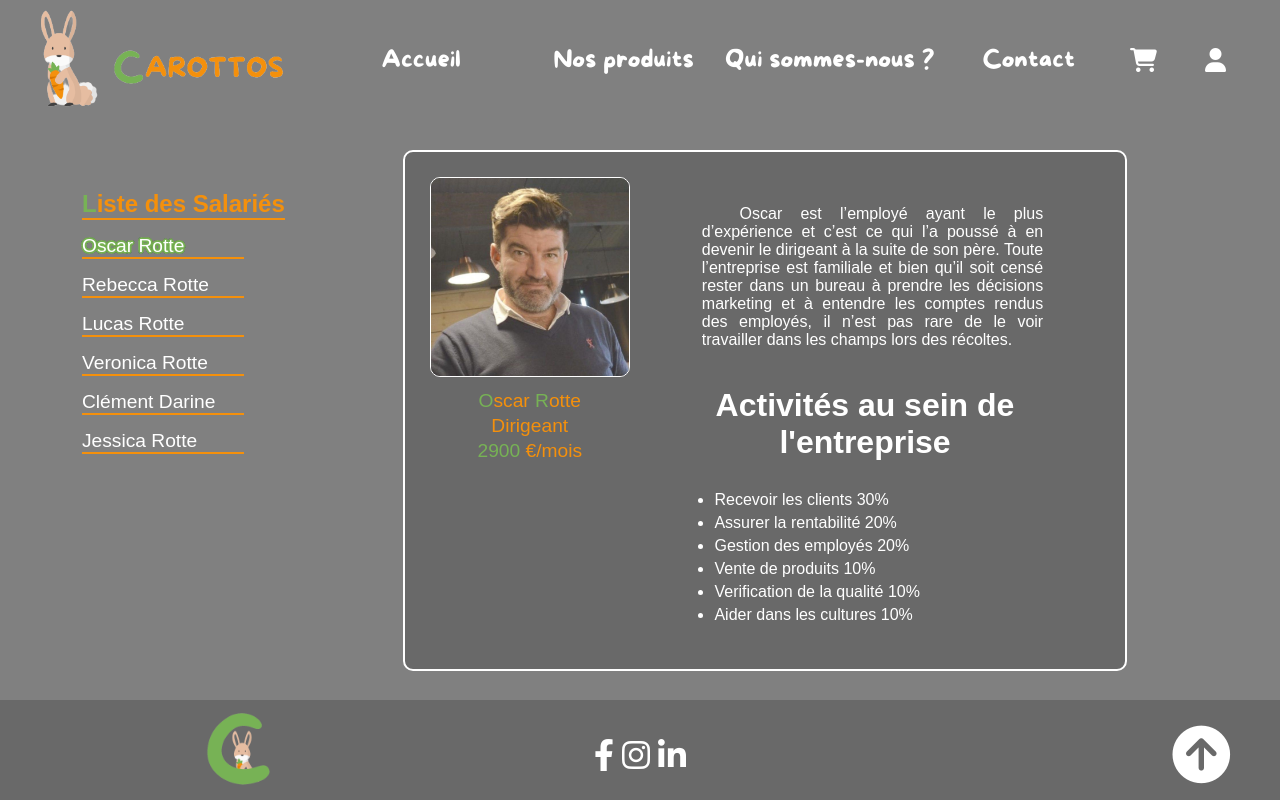
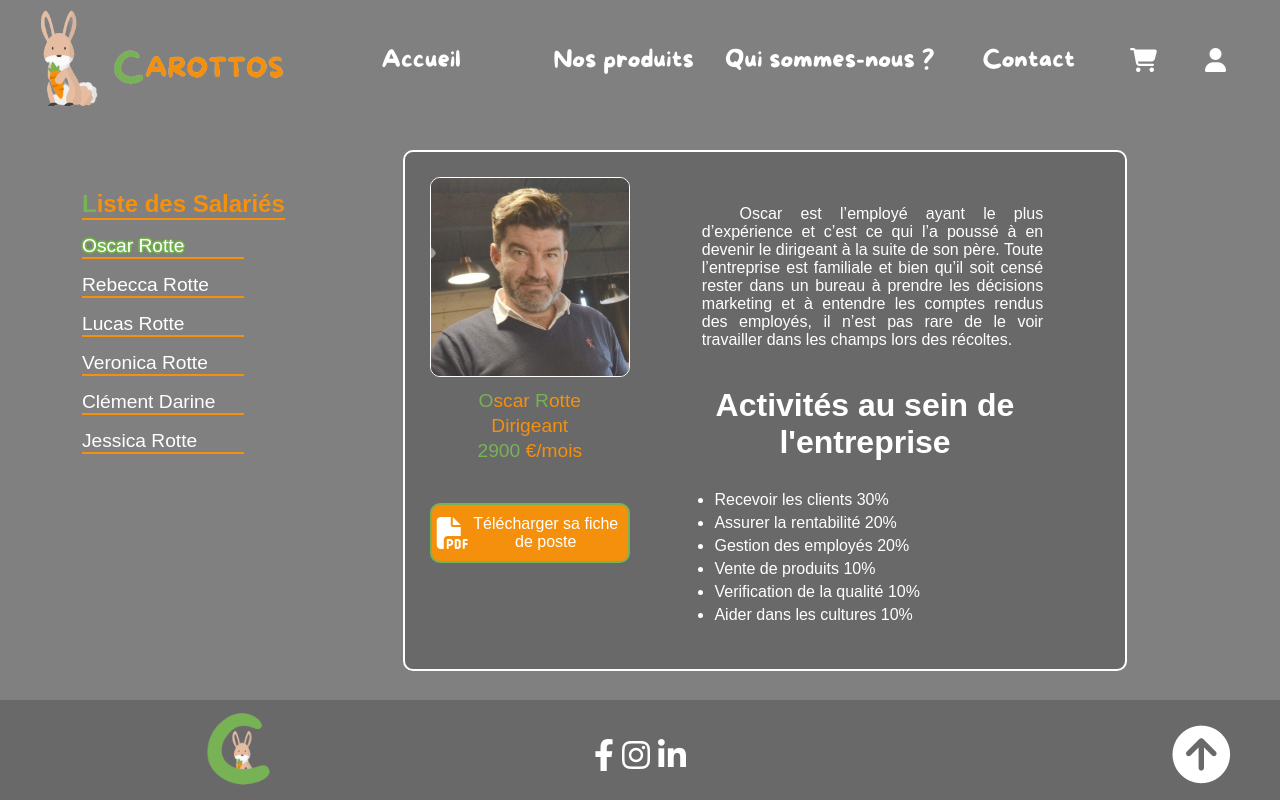
Before and after one commit to EstebanRacine/Carottos, a PHP site: page /organigramme.php?id=1 in a window 1280 px wide. Run offline with PHP 8.4, Linux system fonts and the light colour scheme; some libraries are stand-ins or nearby versions.

Commit message:
Bouton pdf fiche poste

```diff
--- a/organigramme.php
+++ b/organigramme.php
@@ -3,17 +3,17 @@ $id = 0;
 
 $salaries = [
         1 => ['prenom'=> "Oscar", "nom" =>"Rotte", "poste"=> "Dirigeant", "Description" =>"Oscar est l’employé ayant le plus d’expérience et c’est ce qui l’a poussé à en devenir le dirigeant à la suite de son père. Toute l’entreprise est familiale et bien qu’il soit censé rester dans un bureau à prendre les décisions marketing et à entendre les comptes rendus des employés, il n’est pas rare de le voir travailler dans les champs lors des récoltes.", "salaire" => 2900,
-            "activités" => [["nom" => "Recevoir les clients", "pourcent"=>30], ["nom" => "Assurer la rentabilité", "pourcent"=>20], ["nom" => "Gestion des employés", "pourcent"=>20], ["nom" => "Vente de produits", "pourcent"=>10], ["nom" => "Verification de la qualité", "pourcent"=>10], ["nom" => "Aider dans les cultures", "pourcent"=>10]], "img"=>"images/salaries/oscar.jpg"],
+            "activités" => [["nom" => "Recevoir les clients", "pourcent"=>30], ["nom" => "Assurer la rentabilité", "pourcent"=>20], ["nom" => "Gestion des employés", "pourcent"=>20], ["nom" => "Vente de produits", "pourcent"=>10], ["nom" => "Verification de la qualité", "pourcent"=>10], ["nom" => "Aider dans les cultures", "pourcent"=>10]], "img"=>"images/salaries/oscar.jpg", "pdf"=>"pdfPoste/dirigeantCarottos.pdf"],
         2 => ['prenom'=> "Rebecca", "nom" =>"Rotte", "poste"=> "Agriculteur", "Description" =>"Les agriculteurs de la compagnie Carottos sont les acteurs les plus importants de la société. Sans eux il n’y a pas de produits à distribuer. Ils s’occupent de tout ce qui est en rapport direct à la terre et à la pousse de nos légumes. Ils sèment, arrosent et récoltent.", "salaire" => 2300,
-            "activités" => [["nom" => "Production des produits (arroser, dépôt d’engrais, etc.)", "pourcent"=>50], ["nom" => "Récolter les produits après production", "pourcent"=>20], ["nom" => "Aller vendre les produits", "pourcent"=>20], ["nom" => "Gérer les intérimaires en période estivale", "pourcent"=>10]],"img"=>"images/salaries/rebecca.jpg"],
+            "activités" => [["nom" => "Production des produits (arroser, dépôt d’engrais, etc.)", "pourcent"=>50], ["nom" => "Récolter les produits après production", "pourcent"=>20], ["nom" => "Aller vendre les produits", "pourcent"=>20], ["nom" => "Gérer les intérimaires en période estivale", "pourcent"=>10]],"img"=>"images/salaries/rebecca.jpg","pdf"=>"pdfPoste/agriculteurCarottos.pdf"],
         3 => ['prenom'=> "Lucas", "nom" =>"Rotte", "poste"=> "Agriculteur", "Description" =>"Les agriculteurs de la compagnie Carottos sont les acteurs les plus importants de la société. Sans eux il n’y a pas de produits à distribuer. Ils s’occupent de tout ce qui est en rapport direct à la terre et à la pousse de nos légumes. Ils sèment, arrosent et récoltent.", "salaire" => 2300,
-        "activités" => [["nom" => "Production des produits (arroser, dépôt d’engrais, etc.)", "pourcent"=>50], ["nom" => "Récolter les produits après production", "pourcent"=>20], ["nom" => "Aller vendre les produits", "pourcent"=>20], ["nom" => "Gérer les intérimaires en période estivale", "pourcent"=>10]], "img"=>"images/salaries/lucas.jpg"],
+        "activités" => [["nom" => "Production des produits (arroser, dépôt d’engrais, etc.)", "pourcent"=>50], ["nom" => "Récolter les produits après production", "pourcent"=>20], ["nom" => "Aller vendre les produits", "pourcent"=>20], ["nom" => "Gérer les intérimaires en période estivale", "pourcent"=>10]], "img"=>"images/salaries/lucas.jpg", "pdf"=>"pdfPoste/agriculteurCarottos.pdf"],
         4 => ['prenom'=> "Veronica", "nom" =>"Rotte", "poste"=> "Secrétaire", "Description" =>"Ce poste représente tout le coté administratif de la société. La secrétaire va servir de point de contact entre les clients et l’entreprise. Elle s’occupe de tout ce qui est réception de demande (mail, appel téléphonique, etc…). Elle gère également les agendas des employés, prépare les réunions, organise les dossiers et rédige les comptes rendus.", "salaire" => 2500,
-        "activités" => [["nom" => "Gérer les contacts avec l'extérieur (fournisseurs, clients, etc)", "pourcent"=>30], ["nom" => "Organisation logistique", "pourcent"=>30], ["nom" => "Organisation et classement des dossiers", "pourcent"=>25], ["nom" => "Organiser les emplois du temps", "pourcent"=>5], ["nom" => "Rédaction des comptes rendus", "pourcent"=>5], ["nom" => "Préparer les réunions", "pourcent"=>5]], "img"=>"images/salaries/veronica.jpg"],
+        "activités" => [["nom" => "Gérer les contacts avec l'extérieur (fournisseurs, clients, etc)", "pourcent"=>30], ["nom" => "Organisation logistique", "pourcent"=>30], ["nom" => "Organisation et classement des dossiers", "pourcent"=>25], ["nom" => "Organiser les emplois du temps", "pourcent"=>5], ["nom" => "Rédaction des comptes rendus", "pourcent"=>5], ["nom" => "Préparer les réunions", "pourcent"=>5]], "img"=>"images/salaries/veronica.jpg", "pdf"=>"pdfPoste/secretaireCarottos.pdf"],
         5 => ['prenom'=> "Clément", "nom" =>"Darine", "poste"=> "Stagiaire en secrétariat", "Description" =>"Ce stagiaire vient d’une formation en secrétariat et doit faire un stage de 3 mois en entreprise pour valider son année. Il nous a donc tout naturellement rejoints afin de se professionnaliser.", "salaire" => 600,
-        "activités" => [["nom" => "Organiser les dossiers", "pourcent"=>55], ["nom" => "Contact avec l’extérieur (fournisseurs, clients, etc…) aidée par sa supérieure", "pourcent"=>25], ["nom" => "Gestion des emplois du temps", "pourcent"=>15], ["nom" => "Faire le café", "pourcent"=>5]], "img"=>"images/salaries/clement.jpg"],
+        "activités" => [["nom" => "Organiser les dossiers", "pourcent"=>55], ["nom" => "Contact avec l’extérieur (fournisseurs, clients, etc…) aidée par sa supérieure", "pourcent"=>25], ["nom" => "Gestion des emplois du temps", "pourcent"=>15], ["nom" => "Faire le café", "pourcent"=>5]], "img"=>"images/salaries/clement.jpg", "pdf"=>"pdfPoste/secretaireStageCarottos.pdf"],
         6 => ['prenom'=> "Jessica", "nom" =>"Rotte", "poste"=> "Chargée de communication", "Description" =>"Ce poste sert à tout ce qui se rapproche de l’image de la marque. La chargée de communication doit servir de porte parole vers l’extérieur, c’est donc elle qui va s’occuper de tout ce qui touche à la publicité, aux événements et aux réseaux sociaux.", "salaire" => 2500,
-        "activités" => [["nom" => "Gestion des réseaux sociaux", "pourcent"=>45], ["nom" => "Gestion de la publicité", "pourcent"=>25], ["nom" => "Négociation avec les prestataires imprimeurs, prestataires informatiques, etc…)", "pourcent"=>10], ["nom" => "Maitrise de logiciels graphiques", "pourcent"=>10], ["nom" => "Rédaction de communiqués publics", "pourcent"=>5], ["nom" => "Création d'événements", "pourcent"=>5]], "img"=>"images/salaries/jessica.jpg"]
+        "activités" => [["nom" => "Gestion des réseaux sociaux", "pourcent"=>45], ["nom" => "Gestion de la publicité", "pourcent"=>25], ["nom" => "Négociation avec les prestataires imprimeurs, prestataires informatiques, etc…)", "pourcent"=>10], ["nom" => "Maitrise de logiciels graphiques", "pourcent"=>10], ["nom" => "Rédaction de communiqués publics", "pourcent"=>5], ["nom" => "Création d'événements", "pourcent"=>5]], "img"=>"images/salaries/jessica.jpg", "pdf"=>"pdfPoste/chargeeDeCommunicationCarottos.pdf"]
 
 ];
 
@@ -107,6 +107,7 @@ if(isset($_GET['id'])){
                         <p id="nomSala"><?= $salaries[$id]['prenom']." <span class='VertContact'>".$lettreNom."</span>".$resteNom?></p>
                         <p id="posteSala"><?= $salaries[$id]['poste']?></p>
                         <p id="salaireSala"><?= "<span class='VertContact'>".$salaries[$id]['salaire']."</span> €/mois"?></p>
+                        <a href="<?= $salaries[$id]['pdf'] ?>" download> <i class="fa-solid fa-file-pdf"></i> Télécharger sa fiche de poste</a>
                     </div>
                     <div class="activitesSala">
                         <h1>Activités au sein de l'entreprise</h1>
@@ -118,6 +119,7 @@ if(isset($_GET['id'])){
                             ?>
                         </ul>
                     </div>
+
                 </div>
 
             <?php
--- a/style.css
+++ b/style.css
@@ -660,6 +660,34 @@ footer a:hover .remplissage{
     grid-column: 1/2;
     grid-row: 2/-1;
     padding-top: 8px;
+}
+
+.infosSala a{
+    margin-top: 1cm;
+    width: 100%;
+    padding: 10px 5px;
+    background-color: #f4900c;
+    color: white;
+    text-decoration: none;
+    border-radius: 10px;
+    border: 2px solid #77b255;
+    height: max-content;
+    cursor: pointer;
+    display: flex;
+    justify-content: center;
+    align-items: center;
+    text-align: center;
+    transition: all 0.5s;
+}
+
+.infosSala a:hover{
+    background-color: #77b255;
+    border: 2px solid #f4900c;
+}
+
+.infosSala a i{
+    font-size: 2em;
+    cursor: pointer;
 }
 
 #nomSala:first-letter{
```
